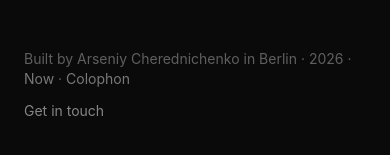
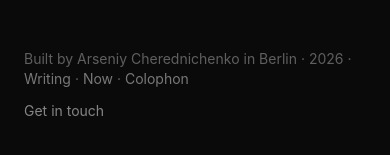
Before and after one commit to ArseniyCherednichenko/portfolio, a React (Vite) app: page / in a window 390 px wide. Shown: the part 9300-9455 px from the top of the page. Built offline with nearby package versions, Linux system fonts and the light colour scheme.

Commit message:
Surface /writing in the command palette, g-j keyboard chord, mobile menu, and footer

```diff
--- a/src/components/CommandPalette.tsx
+++ b/src/components/CommandPalette.tsx
@@ -91,6 +91,7 @@ function Palette({ open, onClose }: { open: boolean; onClose: () => void }) {
       { id: 'now', label: 'Now', group: 'Pages', hint: 'current focus', keywords: 'now current focus building learning today snapshot status', run: () => go('/now') },
       { id: 'toolkit', label: 'Toolkit', group: 'Pages', hint: 'tools and stack', keywords: 'tools stack skills tech react typescript swift supabase', run: () => go('/toolkit') },
       { id: 'playground', label: 'Playground', group: 'Pages', hint: 'experiments', keywords: 'motion experiments demos', run: () => go('/playground') },
+      { id: 'writing', label: 'Writing', group: 'Pages', hint: 'notes, in progress', keywords: 'writing notes blog essays journal articles thoughts', run: () => go('/writing') },
       { id: 'contact-page', label: 'Contact', group: 'Pages', hint: 'reach me', keywords: 'contact email hire reach availability', run: () => go('/contact') },
       { id: 'colophon', label: 'Colophon', group: 'Pages', hint: 'how it is built', keywords: 'colophon stack build source open source craft typography fonts', run: () => go('/colophon') },
     ]
--- a/src/components/Keyboard.tsx
+++ b/src/components/Keyboard.tsx
@@ -36,6 +36,7 @@ export const GO_TARGETS: GoTarget[] = [
   { key: 'a', to: '/about', label: 'About' },
   { key: 't', to: '/toolkit', label: 'Toolkit' },
   { key: 'p', to: '/playground', label: 'Playground' },
+  { key: 'j', to: '/writing', label: 'Writing' },
   { key: 'n', to: '/now', label: 'Now' },
   { key: 'c', to: '/contact', label: 'Contact' },
   { key: 'l', to: '/colophon', label: 'Colophon' },
--- a/src/components/Layout.tsx
+++ b/src/components/Layout.tsx
@@ -79,6 +79,13 @@ function SiteFooter() {
       <p>
         Built by Arseniy Cherednichenko in Berlin · {year} ·{' '}
         <Link
+          to="/writing"
+          className="text-white/45 underline-offset-4 transition-colors hover:text-[#DCF87C] hover:underline"
+        >
+          Writing
+        </Link>
+        {' · '}
+        <Link
           to="/now"
           className="text-white/45 underline-offset-4 transition-colors hover:text-[#DCF87C] hover:underline"
         >
```
